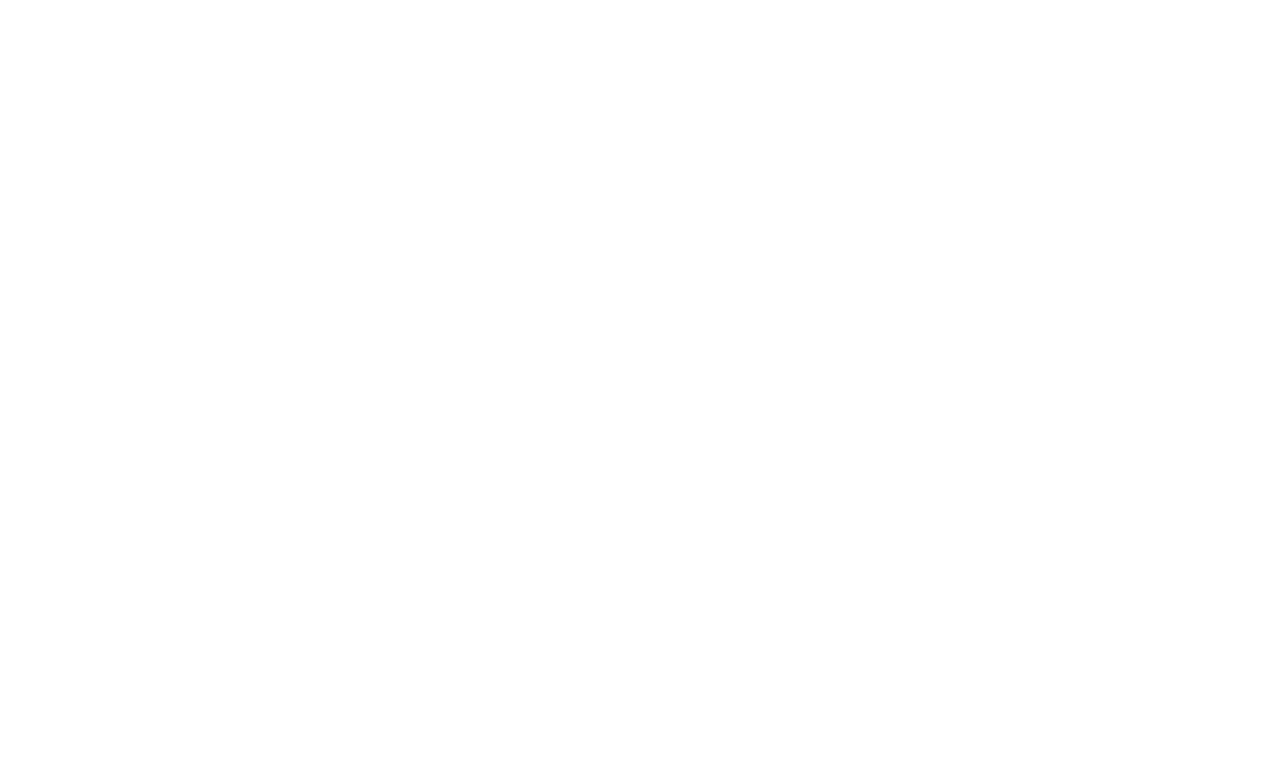
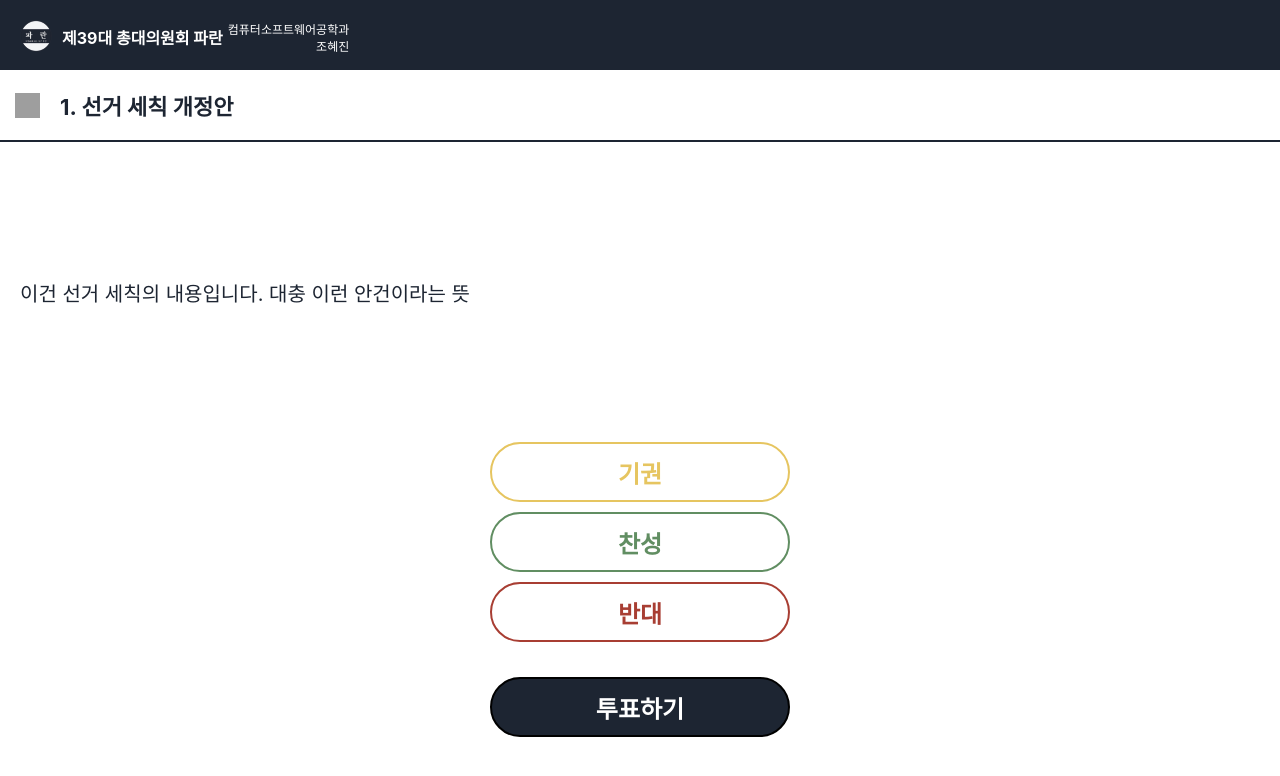
Before and after one commit to U-KIDS/general-meeting-management-system-frontend, a React (Create React App) app: page /agenda/1 in a window 1280 px wide. Before the commit this address had no page. Shown: the top 776 px of the page. Built offline with nearby package versions, Linux system fonts and the light colour scheme; grey boxes are pictures that could not be loaded.

Commit message:
투표화면 update

```diff
--- a/src/App.js
+++ b/src/App.js
@@ -5,6 +5,7 @@
 import LoginFail from './UserPages/User/LoginFail';
 import Signup from './UserPages/User/Signup';
 import MainPage from './UserPages/Main/MainPage';
+import Agenda from './UserPages/Main/Agenda';
 
 function App() {
   function setScreenSize() {
@@ -19,6 +20,7 @@
     <Router>
       <Routes>
         <Route path='/' element={<MainPage />} />
+        <Route path="/agenda/:id" element={<Agenda />} />
         <Route path='/login' element={<Login />} />
         <Route path='/loginfail' element={<LoginFail />} />
         <Route path='/signup' element={<Signup />} />
--- /dev/null
+++ b/src/UserPages/Main/Agenda.js
@@ -0,0 +1,50 @@
+import React, { useState } from 'react';
+import "./Main.css";
+import { useNavigate, useParams } from "react-router-dom";
+import barLogo from '../paran_logo.png';
+import AgendaList from './AgendaList';
+
+function Agenda({ match }){
+    const { id } = useParams();
+    const agendaId = parseInt(id);
+    const agenda = AgendaList.find((item) => item.id === agendaId);
+    const navigate = useNavigate();
+
+    const [vote, setVote] = useState(null);
+    const handleVote = (voteType) => {
+        setVote(voteType);
+    };
+
+    const { name } = "혜진조"; // 로그인한 회원의 이름과 학과
+    const { major } = "컴퓨터소프트웨어공학과"; // 추후 수정....要
+
+    return(
+        <div className="Main-container">
+            <div className='top-bar'>
+                <img src={barLogo} alt="bar-logo" className="bar-logo"/>
+                <span className='paran-span'>제39대 총대의원회 파란</span>
+                <div className='user-info'>
+                    <span className='user-info-span'>컴퓨터소프트웨어공학과</span>
+                    <span className='user-info-span'>조혜진</span>
+                </div>
+            </div>
+            <div className='title-container'>
+                <img src='https://cdn-icons-png.flaticon.com/128/81/81037.png' alt="back-icon" className='back-icon' onClick={() => navigate("/")}/>
+                <span className='title-span'>{agenda.id}. {agenda.title}</span>
+            </div>
+            <div className='agenda-description-container'>
+                <span className='agenda-description'>{agenda.description}</span>
+            </div>
+            <div className='vote-container'>
+                <button className={`vote-button abstain ${vote === 'abstain' ? 'selected' : ''}`} onClick={() => handleVote('abstain')}>기권</button>
+                <button className={`vote-button approve ${vote === 'approve' ? 'selected' : ''}`} onClick={() => handleVote('approve')}>찬성</button>
+                <button className={`vote-button oppose ${vote === 'oppose' ? 'selected' : ''}`} onClick={() => handleVote('oppose')}>반대</button>
+                <button className="vote-button final-vote" onClick={() => console.log('Final vote:', vote)}>투표하기</button>
+            </div>
+            {vote && <p>Your vote: {vote}</p>}
+
+        </div>
+    )
+}
+
+export default Agenda;
--- a/src/UserPages/Main/AgendaList.js
+++ b/src/UserPages/Main/AgendaList.js
@@ -2,42 +2,49 @@
     {
         "id" : 1,
         "title" : "선거 세칙 개정안",
+        "description" : "이건 선거 세칙의 내용입니다. 대충 이런 안건이라는 뜻",
         "activate" : true,
         "result" : true,
     },
     {
         "id" : 2,
         "title" : "조직 세칙 개정안",
+        "description" : "이건 조직 세칙의 내용입니다. 대충 이런 안건이라는 뜻",
         "activate" : true,
         "result" : false,
     },
     {
         "id" : 3,
         "title" : "학생회칙 개정안",
+        "description" : "이건 학생회칙의 내용입니다. 대충 이런 안건이라는 뜻",
         "activate" : false,
         "result" : true,
     },
     {
         "id" : 4,
         "title" : "조조조조조",
+        "description" : "나는 조혜진",
         "activate" : false,
         "result" : true,
     },
     {
         "id" : 4,
         "title" : "조조조조조",
+        "description" : "나는 조혜진",
         "activate" : false,
         "result" : true,
     },
     {
         "id" : 4,
         "title" : "조조조조조",
+        "description" : "나는 조혜진",
         "activate" : false,
         "result" : true,
     },
     {
         "id" : 4,
         "title" : "조조조조조",
+        "description" : "나는 조혜진",
         "activate" : false,
         "result" : true,
     },
--- a/src/UserPages/Main/Main.css
+++ b/src/UserPages/Main/Main.css
@@ -140,6 +140,92 @@
     background-color: #B30000;
 }
 
+.title-container{
+    width: 100vw;
+    height: 70px;
+    border-bottom: 2px solid #1d2532;
+    display: flex;
+    align-items: center;
+}
+
+.title-span{
+    font-size: 22px;
+    font-weight: bold;
+    color: #1d2532;
+}
+
+.back-icon{
+    width: 25px;
+    height: 25px;
+    margin: 0 20px 0 15px;
+}
+
+.agenda-description-container{
+    min-height: 300px;
+    display: flex;
+    align-items: center;
+}
+
+.agenda-description{
+    font-size: 20px;
+    color: #1d2532;
+    text-align: center;
+    margin: 0 20px;
+}
+
+.vote-container{
+    display: flex;
+    flex-direction: column;
+    align-items: center;
+}
+
+.vote-button {
+    width: 300px;
+    height: 60px;
+    border-radius: 50px;
+    background-color: #FFF;
+    font-size: 24px;
+    font-weight: bold;
+    margin-bottom: 10px;
+    cursor: pointer;
+    border-style:double;
+}
+
+.vote-button.abstain{
+    border-color: #E6C560;
+    color: #E6C560;
+}
+
+.vote-button.approve{
+    border-color: #618E62;
+    color: #618E62;
+}
+
+.vote-button.oppose{
+    border-color: #A83E33;
+    color: #A83E33;
+}
+
+.vote-button.abstain.selected{
+    background-color: #E6C560;
+    color: #FFF;
+}
+
+.vote-button.approve.selected{
+    background-color: #618E62;
+    color: #FFF;
+}
+
+.vote-button.oppose.selected{
+    background-color: #A83E33;
+    color: #FFF;
+}
+
+.vote-button.final-vote {
+    margin-top: 25px;
+    background-color: #1d2532;
+    color: #FFF;
+}
 
 /* 모바일 스타일 */
 @media (max-width: 600px) {
@@ -182,7 +268,7 @@
     }
 
     .agenda-card {
-        width: 80%;
+        min-width: 300px;
         display: flex;
         flex-direction: column;
         position: relative;
--- a/src/UserPages/Main/MainPage.js
+++ b/src/UserPages/Main/MainPage.js
@@ -1,6 +1,6 @@
 import React from 'react';
 import "./Main.css";
-import { useLocation } from "react-router-dom";
+import { useLocation, Link } from "react-router-dom";
 import barLogo from '../paran_logo.png';
 import AgendaList from './AgendaList';
 
@@ -30,6 +30,7 @@
 
             <div className="agenda-container">
                 {AgendaList.map((agenda) => (
+                    <Link key={agenda.id} to={`/agenda/${agenda.id}`} style={{ textDecoration: 'none' }}>
                         <div key={agenda.id} className="agenda-card">
                             <p className='agenda-state'>{agenda.activate ? '투표 진행 중' : '투표 대기'}</p>
                             <h3 className='agenda-title'>{agenda.id}. {agenda.title}</h3>
@@ -37,6 +38,7 @@
                                 <div className={`agenda-result ${agenda.result ? 'T' : 'F'}`}/>
                             )}
                         </div>
+                    </Link>
                 ))}
             </div>
         </div>
```
Also changed, not shown: src/UserPages/Main/VotePage.js (deleted). Lines whose indentation alone changed are shown as unchanged.
